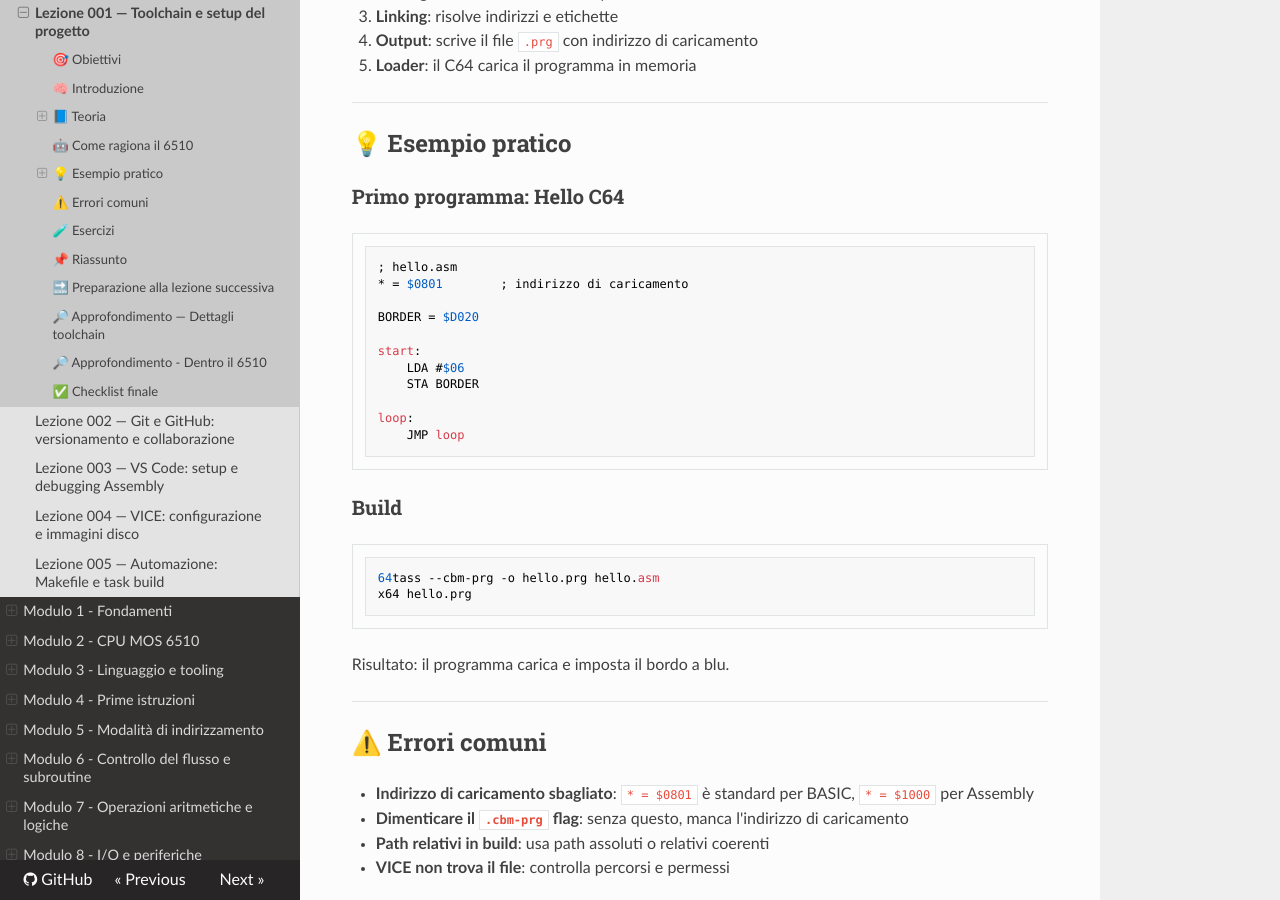
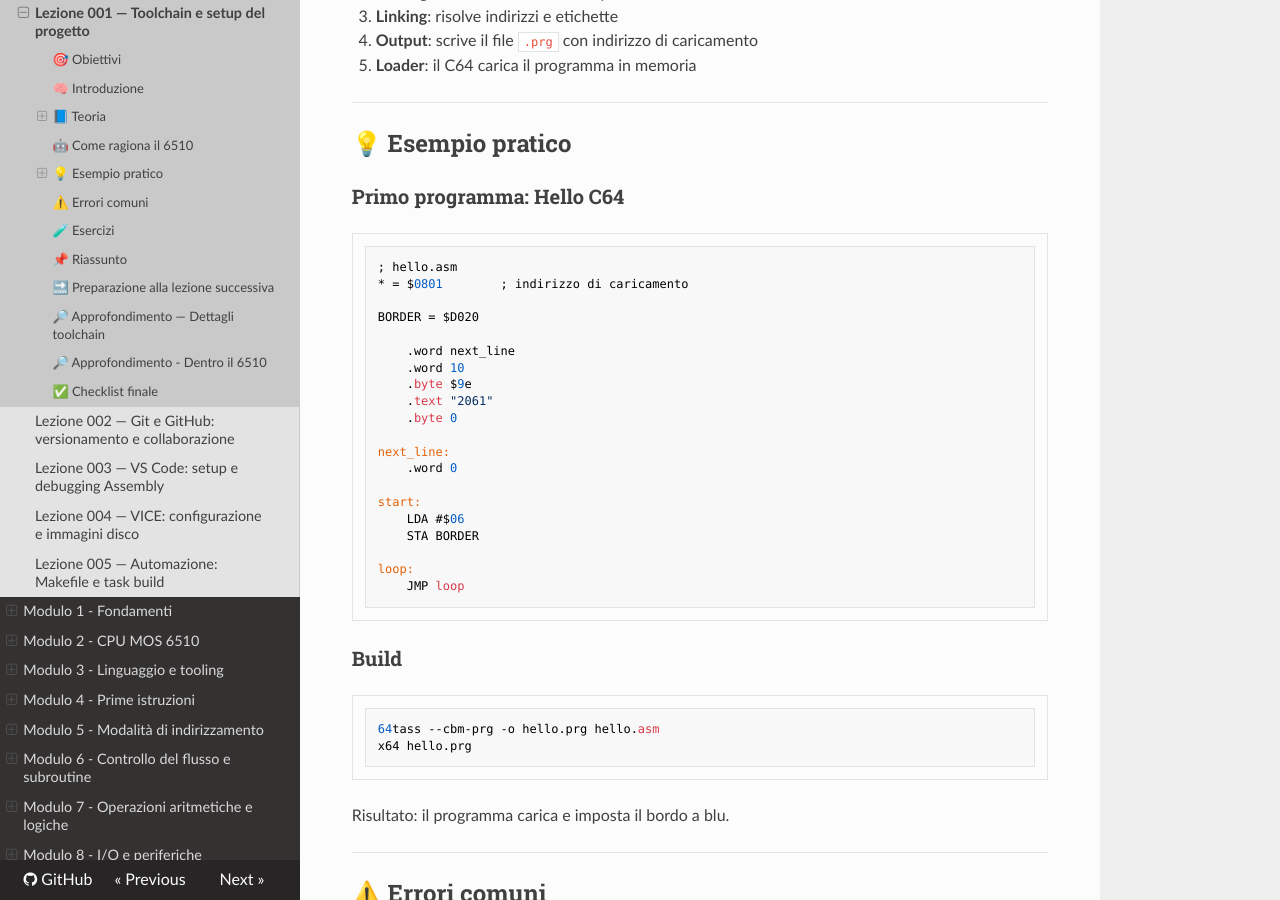
Before and after one commit to quelo1972/c64-assembly-course, an MkDocs documentation site: the page built from docs/modules/modulo-0/lessons/001-toolchain-setup.md, in a window 1280 px wide and 900 px high, scrolled down 1931 px. Built offline with MkDocs 1.6.1, drawn with Linux system fonts in a browser that asks for light colours; nearby versions of some CDN libraries.

Commit message:
fix(lesson1): add BASIC stub for VICE execution

```diff
--- a/docs/modules/modulo-0/lessons/001-toolchain-setup.md
+++ b/docs/modules/modulo-0/lessons/001-toolchain-setup.md
@@ -95,6 +95,15 @@ Durante la compilazione:
 
 BORDER = $D020
 
+    .word next_line
+    .word 10
+    .byte $9e
+    .text "2061"
+    .byte 0
+
+next_line:
+    .word 0
+
 start:
     LDA #$06
     STA BORDER
```
Also changed, not shown: docs/modules/modulo-0/lessons/003-vs-code-setup.md (+1 -1 lines), 1 other file.
